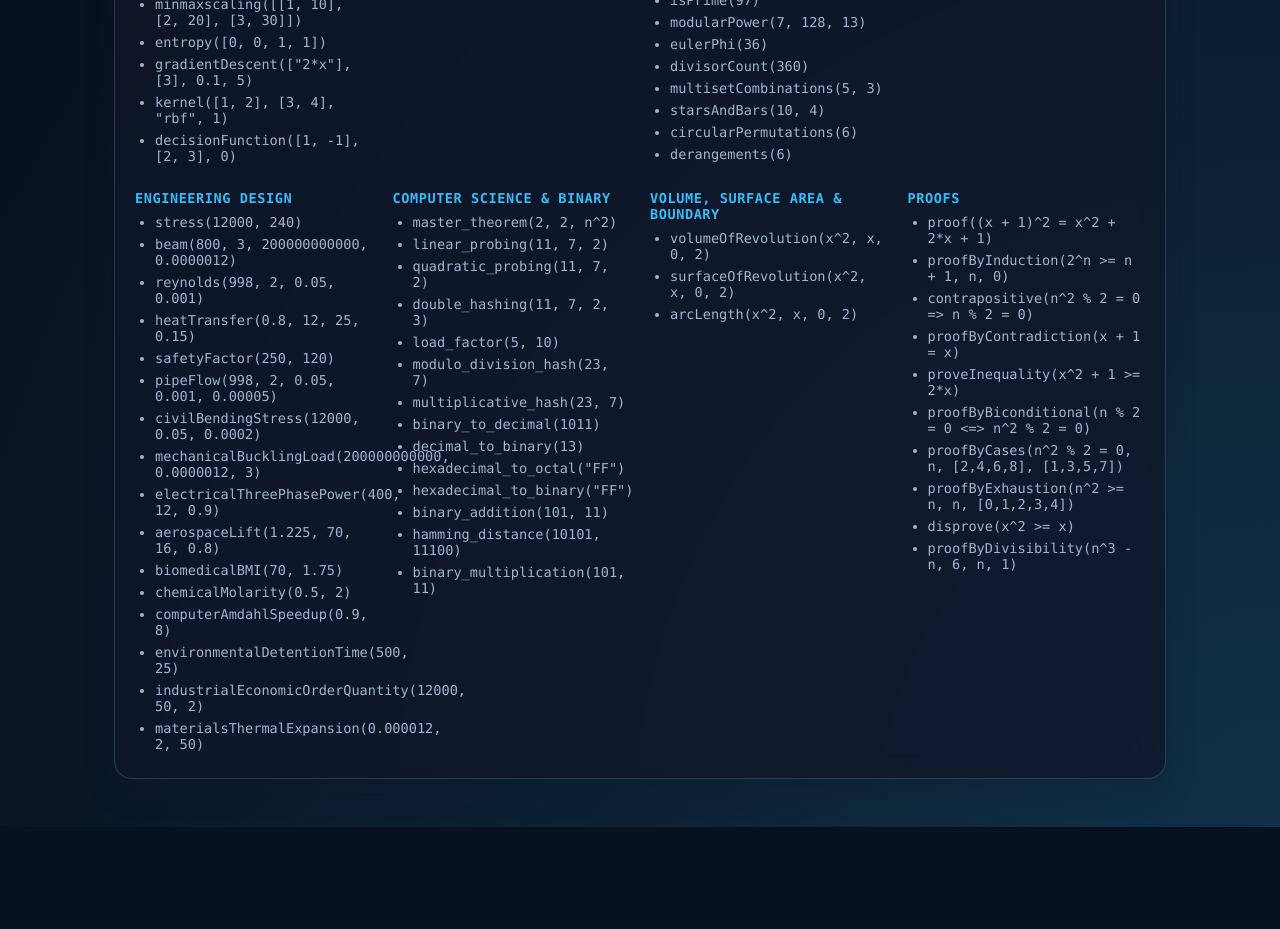
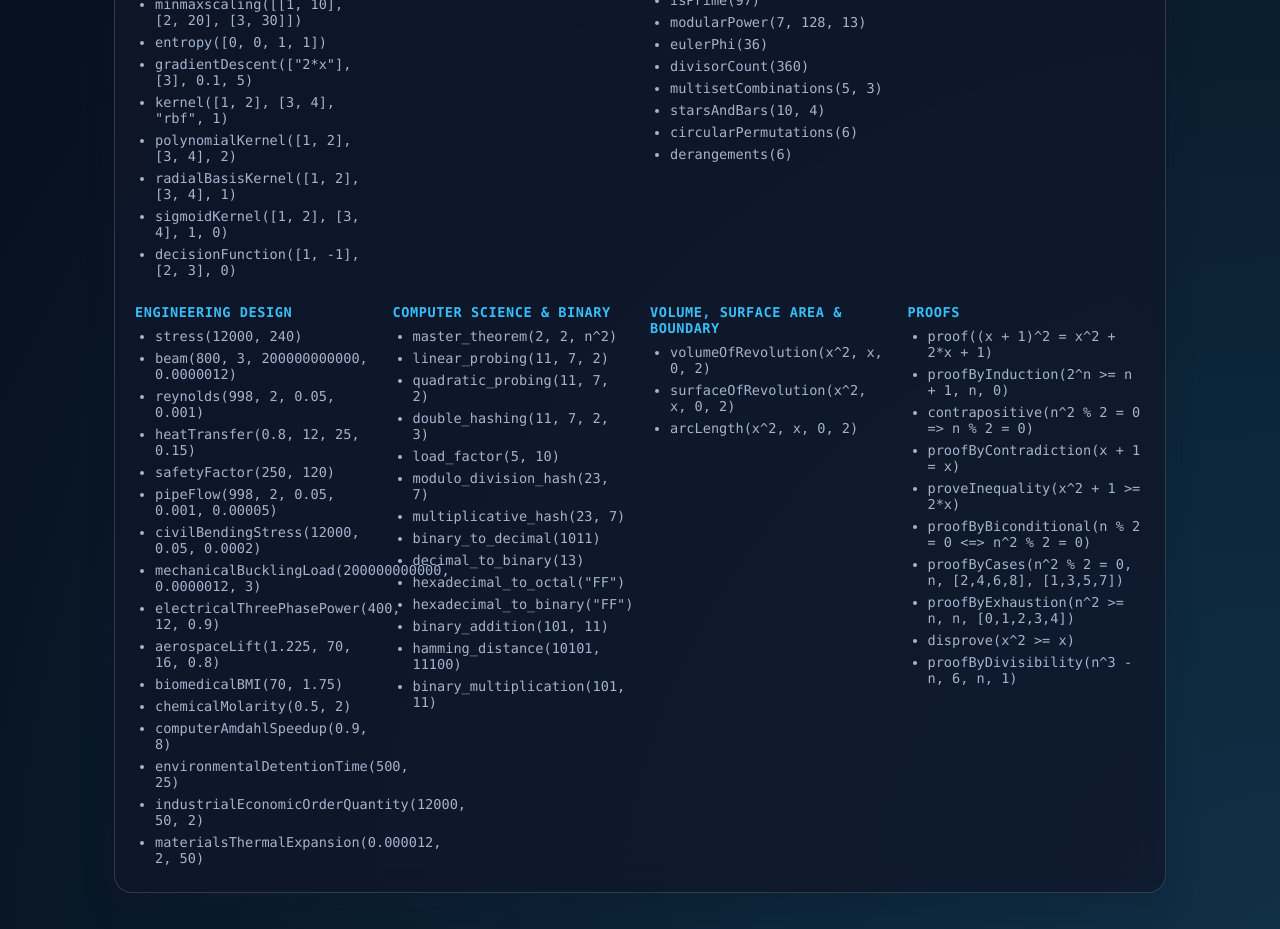
Before and after one commit to rchowd9/AdvancedMathCalc, a React (Vite) app: page / in a window 1280 px wide. Shown: the part 3620-4549 px from the top of the page. Before the commit the page ends 4447 px from the top, so only its background shows below. Built offline with nearby package versions, Linux system fonts and the light colour scheme.

Commit message:
added graphs

```diff
--- a/src/main.jsx
+++ b/src/main.jsx
@@ -533,6 +533,9 @@ function App() {
               <li>entropy([0, 0, 1, 1])</li>
               <li>gradientDescent(["2*x"], [3], 0.1, 5)</li>
               <li>kernel([1, 2], [3, 4], "rbf", 1)</li>
+              <li>polynomialKernel([1, 2], [3, 4], 2)</li>
+              <li>radialBasisKernel([1, 2], [3, 4], 1)</li>
+              <li>sigmoidKernel([1, 2], [3, 4], 1, 0)</li>
               <li>decisionFunction([1, -1], [2, 3], 0)</li>
             </ul>
           </div>
```
